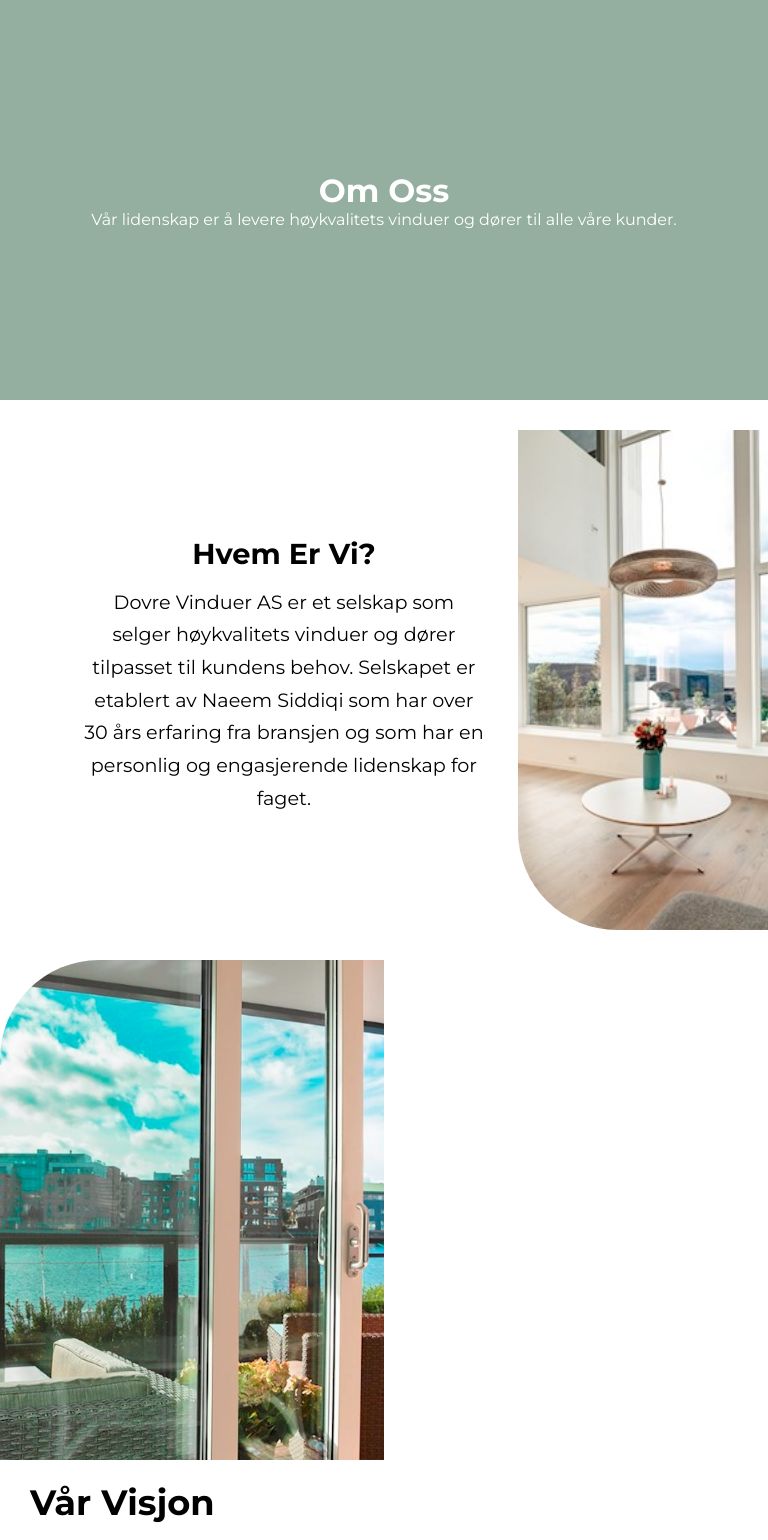
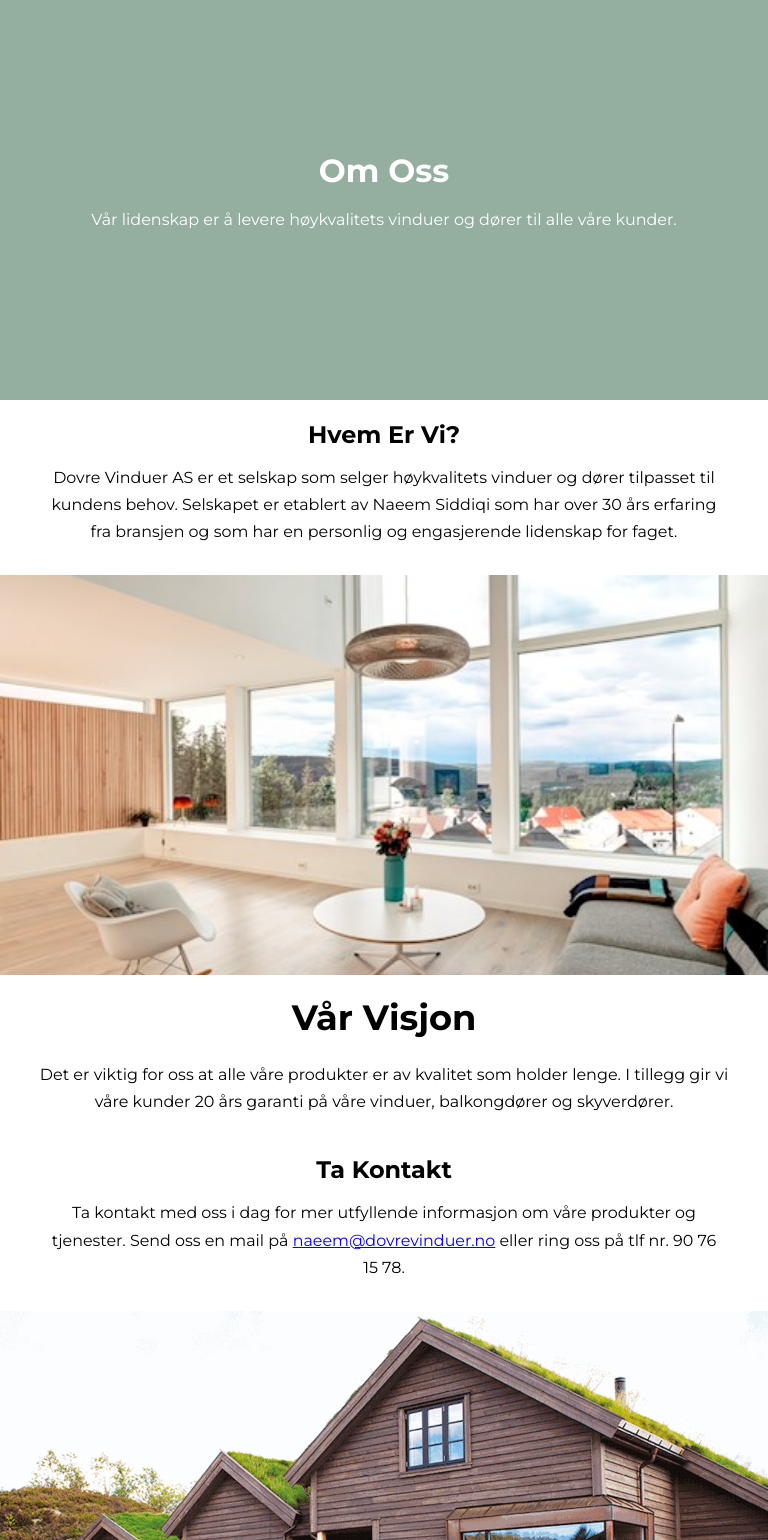
Before and after one commit to DevrMichael/dovre-vinduer, a React (Create React App) app: page /omoss in a window 768 px wide. Shown: the top 1540 px of the page. Built offline with nearby package versions, Linux system fonts and the light colour scheme.

Commit message:
Add mobile styles for about us

```diff
--- a/src/pages/AboutUs.js
+++ b/src/pages/AboutUs.js
@@ -24,6 +24,7 @@ function AboutUs() {
           Det er viktig for oss at alle våre produkter er av kvalitet som holder lenge. I tillegg gir vi våre kunder 20 års garanti på våre vinduer, balkongdører og skyverdører.
           </p>
         </div>
+        <div className="about-us__left-hero"></div>
       </div>
       <div className="about-us__container-hero">
         <div className="left-hero">
--- a/src/sass/_aboutus.scss
+++ b/src/sass/_aboutus.scss
@@ -34,6 +34,7 @@
     background-repeat: none;
     border-top-left-radius: 99px;
   }
+
   .about-us__right-hero-second {
     background-image: url("../assets/AboutUsImages/om-oss3.gif");
     background-position: center;
@@ -52,3 +53,53 @@
     height: 400px;
     padding: 20px 0;
   }
+
+  @media only screen and (max-width: 768px) {
+    .about-us__intro-background>p {
+      width: 90%;
+      margin: 0 auto;
+padding: 20px 0;
+    }
+
+    .about-us__container-hero {
+      display: block;
+      margin: 0;
+    }
+
+    .about-us__container-hero>.left-hero {
+      padding-left: unset;
+      padding: 20px 0;
+    }
+
+    .about-us__right-hero,.about-us__right-hero-second {
+    width: 100%;
+    height: 400px;
+    border-bottom-left-radius: unset;
+    }
+
+    .about-us__left-hero:first-child {
+      display: none;
+    }
+
+    .about-us__left-hero {
+      display: block;
+      width: 100%;
+    height: 400px;
+    border-top-left-radius: unset;
+    }
+
+    .right-mini-hero>h2,.right-mini-hero>p {
+      margin: auto;
+text-align: center;
+    }
+
+    .about-us__container-hero>.left-hero{
+font-size: 0.83em;
+    }
+  }
+
+  @media only screen and (min-width: 768px) {
+    .about-us__left-hero:last-child {
+      display: none;
+    }
+  }
```
Also changed, not shown: src/css/index.css, 1 other file (tests, documents, lock files or other folders).
